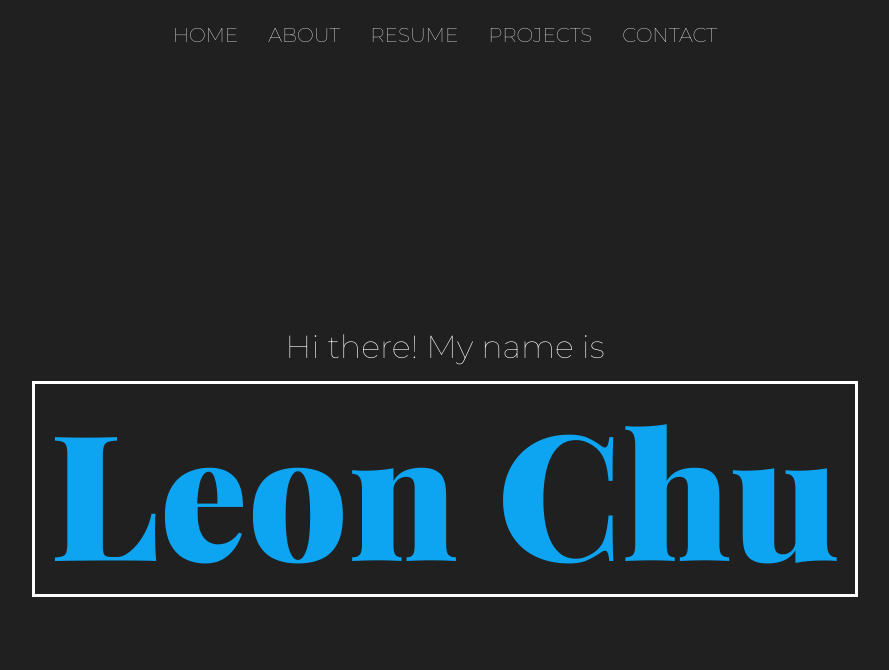
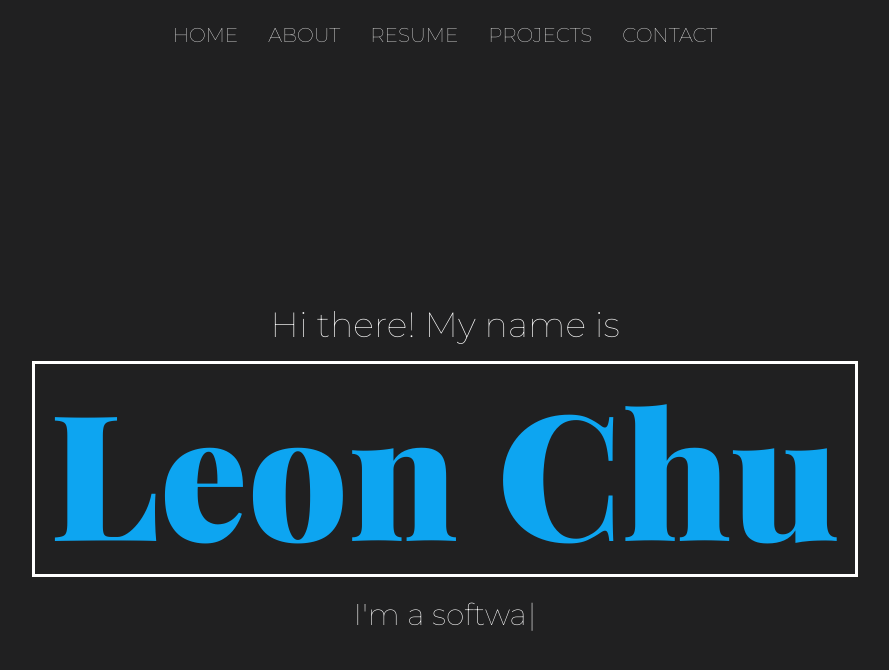
Before and after one commit to ljchu87/portfolio-lab, a React (Create React App) app: page / in a window 1280 px wide. Shown: the top 670 px of the page, without its empty margins (195-1084 px from the left). Built offline with nearby package versions, Linux system fonts and the light colour scheme.

Commit message:
Add typewriter effect

```diff
--- a/package.json
+++ b/package.json
@@ -10,6 +10,7 @@
     "react-dom": "^18.2.0",
     "react-router-dom": "^6.4.3",
     "react-scripts": "5.0.1",
+    "typewriter-effect": "^2.19.0",
     "web-vitals": "^2.1.4"
   },
   "scripts": {
--- a/src/pages/Home/Home.jsx
+++ b/src/pages/Home/Home.jsx
@@ -1,4 +1,5 @@
 import styles from './Home.module.css'
+import TypeWriter from 'typewriter-effect'
 
 const Home = () => {
   return (
@@ -7,6 +8,23 @@ const Home = () => {
       <div className={styles.hero}>
         <h2>Hi there! My name is</h2>
         <h1>Leon Chu</h1>
+        <div className={styles.app}>
+          <TypeWriter
+            onInit={(typewriter) => {
+              typewriter
+                .typeString("I'm a software engineer.")
+                .pauseFor(500)
+                .deleteAll()
+                .typeString("I'm a dog dad.")
+                .pauseFor(500)
+                .deleteAll()
+                .typeString("I'm a fitness enthusiast.")
+                .pauseFor(500)
+                .deleteAll()
+                .start()
+            }}
+          />
+        </div>
       </div>
     </div>
     </>
--- a/src/pages/Home/Home.module.css
+++ b/src/pages/Home/Home.module.css
@@ -20,4 +20,10 @@ h1 {
 
 h2 {
   color: white;
+  font-size: 35px;
 }
+
+.app {
+  color: white;
+  font-size: 30px;
+}
```
Also changed, not shown: 1 other file (tests, documents, lock files or other folders).
